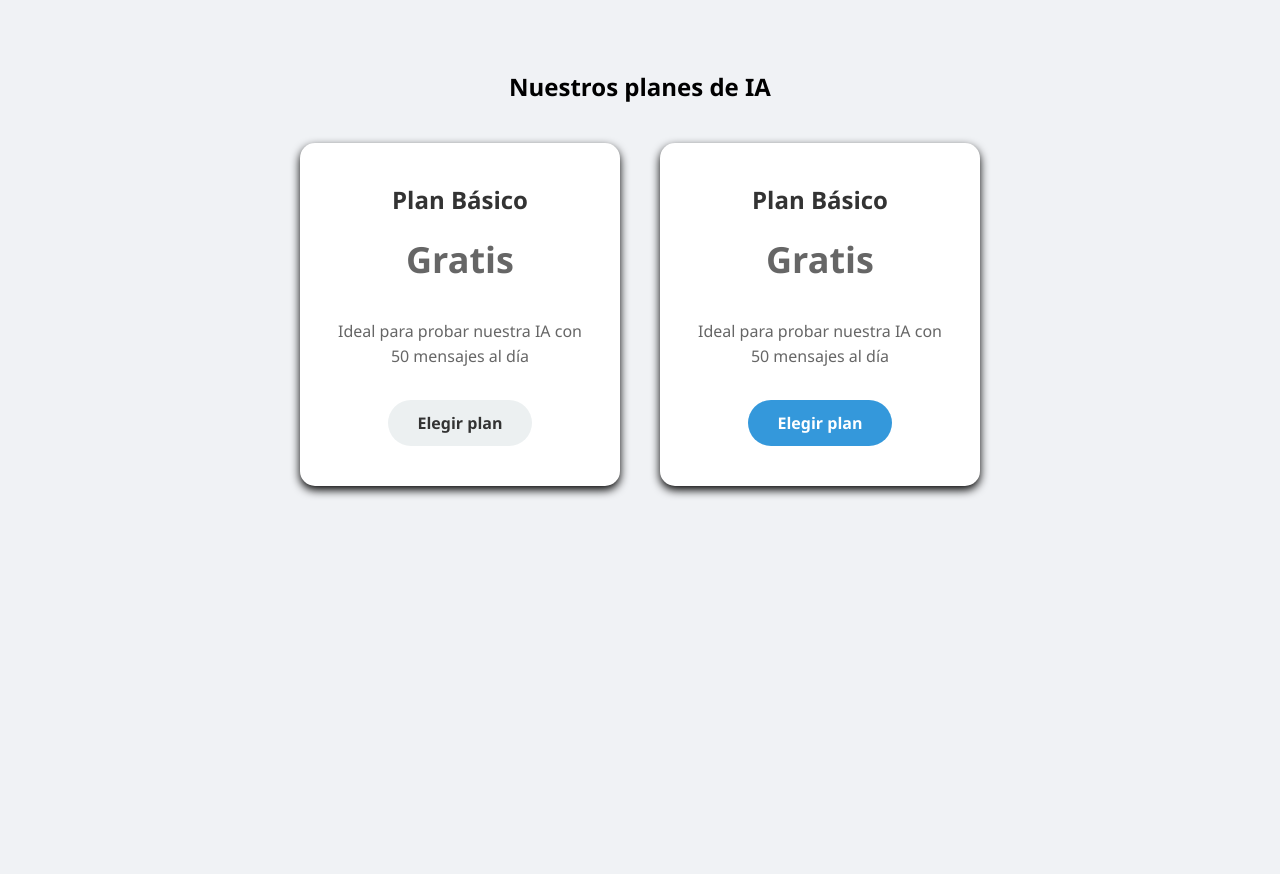
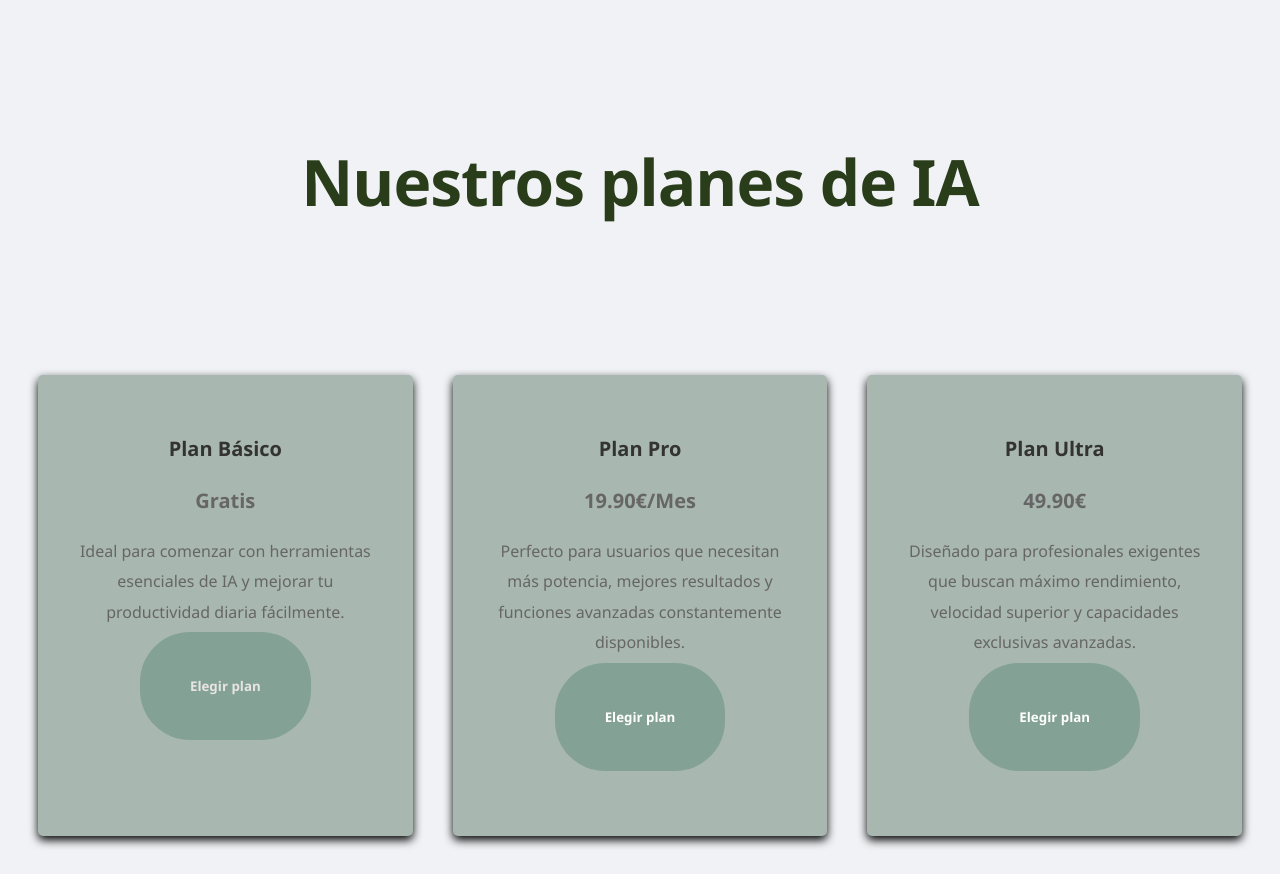
Before and after one commit to Aroa-coder/serprofes, a plain HTML site: page 20260424/index.html in a window 1280 px wide. Before the commit the page ends 800 px from the top, so only its background shows below. Drawn offline with Linux system fonts and the light colour scheme.

Commit message:
agrego más color

```diff
--- a/20260424/index.html
+++ b/20260424/index.html
@@ -10,24 +10,33 @@
 
 <body>
 
-<header style="text-align: center; margin-top: 20px;">
-    <h2>Nuestros planes de IA</h2>
+<header style="text-align: center; margin-top: 100px;">
+    <h2 class="titulo-planes">Nuestros planes de IA</h2>
 </header>
+
 
 <main class="contenedor-tarjetas">
 <article class="Tarjetas">
     <h3>Plan Básico</h3>
     <p class="precio">Gratis</p>
-    <p>Ideal para probar nuestra IA con 50 mensajes al día</p>
+    <p>Ideal para comenzar con herramientas esenciales de IA y mejorar tu productividad diaria fácilmente.</p>
     <button>Elegir plan</button>
      </article>
 
 <article class="Tarjetas">
-    <h3>Plan Básico</h3>
-    <p class="precio">Gratis</p>
-    <p>Ideal para probar nuestra IA con 50 mensajes al día</p>
+    <h3>Plan Pro</h3>
+    <p class="precio">19.90€/Mes</p>
+    <p>Perfecto para usuarios que necesitan más potencia, mejores resultados y funciones avanzadas constantemente disponibles.</p>
     <button class="btn-destacado">Elegir plan</button>
 </article>
+
+<article class="Tarjetas Ultra">
+    <h3>Plan Ultra</h3>
+    <p class="precio">49.90€</p>
+    <p>Diseñado para profesionales exigentes que buscan máximo rendimiento, velocidad superior y capacidades exclusivas avanzadas.</p>
+    <button class="btn-destacado">Elegir plan</button>
+</article>
+
 </main>
 </body>
 </html>
--- a/20260424/style.css
+++ b/20260424/style.css
@@ -1,31 +1,33 @@
 /* Agregando estilos a las tarjetas */
 /* 1.RESETEO BÁSICO */
 *{
-margin: 0;
-padding: 0;
-box-sizing: border-box;
+margin: 10;
+padding: 20;
+box-sizing: content-box;
 font-family: 'Segoe UI', Tahoma, Geneva, Verdana, sans-serif;
+margin-bottom:calc( 0, 0, 0, 0.5);
 }
 
 body{
     background-color: #f0f2f5;
-    padding: 50px;
+    padding: 30px;
 }
 
 /* 2.REPASO FLEXBOX */
 .contenedor-tarjetas{
+    width: 100%;
 display: flex;
-justify-self: center; /* Tarjetas centren en la pantalla*/
+justify-content: center; /* Tarjetas centren en la pantalla*/
 gap: 40px; /*Separación perfecta entre tarjeta y tarjeta*/
-margin-top: 40px;
+margin-top: 150px;
 }
 
-/*DISEÑO BASE DE A TARJETA*/
+/*DISEÑO BASE DE lA TARJETA*/
 .Tarjetas{
-background-color: white;
+background-color: rgb(169, 183, 177);
 width: 320px;
 padding: 40px 30px;
-border-radius: 15px;
+border-radius: 5px;
 text-align: center;
 /* Magia 1 : Sombra estatica suave  */
 box-shadow: 0 4px 10px rgb(0, 0, 0.05);
@@ -45,47 +47,70 @@ box-shadow: 0 15px 30px rgba(0, 0, 0, 0.15);
 
 .Tarjetas h3{
     color:#333;
-    font-size: 24px;
-   margin-bottom: 15px;
+ font-size: 20px;
+   margin-bottom: 5px;
+   stroke-width: 20pxx color #030430;
+   box-sizing: content-box;
 }
 
 .precio{
-font-size: 36px;
+font-size: 20px;
 font-weight: bold;
 color:#2c3e50;
-margin-bottom: 20px
+margin-bottom: 40px
 
 }
 
 .Tarjetas p {
 color: #666;
-margin-bottom: 30px;
-line-height: 1.6; /* Interlineado 1.6 veces el tamaño de la letra*/
+margin-bottom: 5px;
+line-height: 1.9; /* Interlineado 1.6 veces el tamaño de la letra*/
 
 }
 
 .Tarjetas button{
-padding: 12px 30px;
+padding: 45px 50px;
 border: none;
-border-radius: 30px;
-background-color: #ecf0f1;
-color: #333;
+border-radius: 50px;
+background-color: #56857473;
+color: #e9e4e4;
 font-weight: bold;
-font-size:16px ;
+font-size:16px
 cursor: pointer;
+margin-bottom: 25px;
 transition: background-color 0.3s ease; /*Transición suave de color*/
 }
 
 .Tarjetas .btn-destacado{
-background-color: #3498db;
+background-color: #56857473;
 color: white;
 
 }
 
 .Tarjetas button:hover{
-background-color: #bdc3c7;
+background-color: #8f9aa0;
 
 }
 .Tarjetas .btn-destacado:hover{
-background-color: #2980b9;
+background-color: #8f9aa0;
 }
+
+.titulo-planes {
+    font-size: 64px;
+    font-weight: 800;
+    text-align: center;
+    margin-bottom: 70px;
+    letter-spacing: -1px; /* Más compacto y moderno */
+    color: #2a3d1a;
+}
+
+.destacado- .Tarjetas {
+    border: 2px solid #8e44ad;
+    box-shadow: 0 0 20px rgba(142, 68, 173, 0.4);
+    animation: brillo 2s infinite alternate;
+}
+
+@keyframes brillo {
+    from { box-shadow: 0 0 10px rgba(142, 68, 173, 0.3); }
+    to   { box-shadow: 0 0 25px rgba(142, 68, 173, 0.6); }
+}
```
